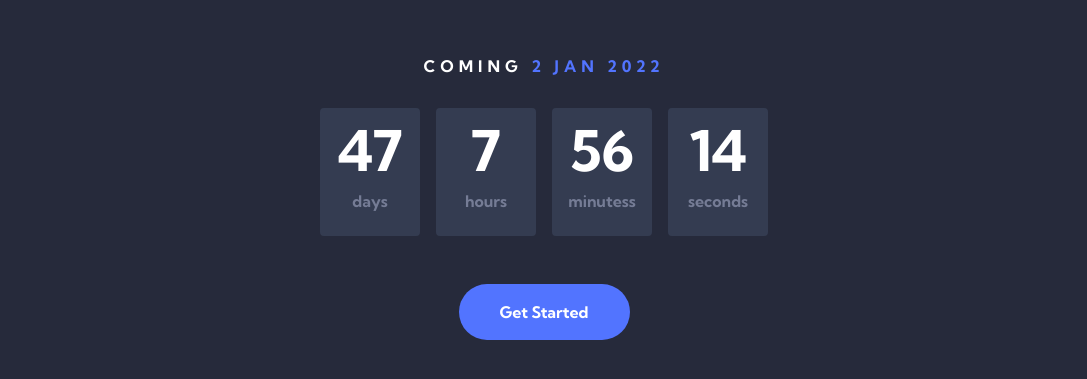
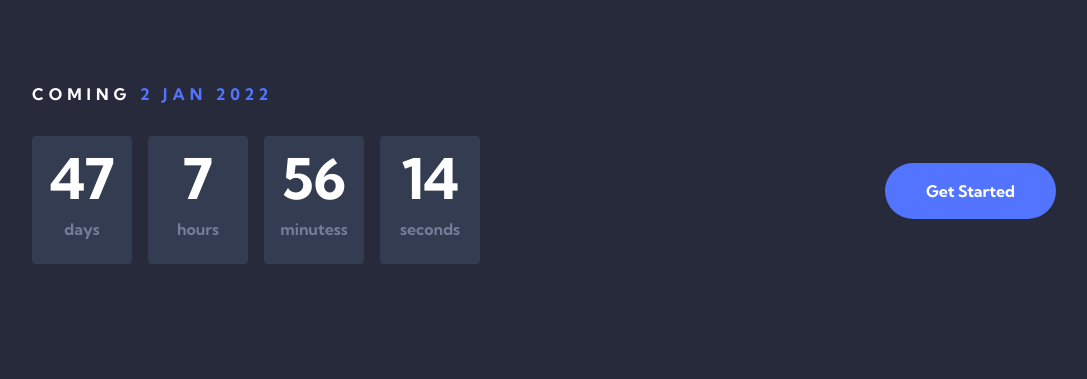
Before and after one commit to Jason-Donmoyer/Countdown-Timer-Component, a plain HTML site: page index.html in a window 1280 px wide. Shown: the part 205-584 px from the top of the page, without its empty margins (96-1183 px from the left). Drawn offline with Linux system fonts and the light colour scheme.

Commit message:
HTML and CSS: -HTML: --added container for timer items to allow foir desktop styling -CSS: --tablet styles complete --desktop styles complete

```diff
--- a/css/styles.css
+++ b/css/styles.css
@@ -214,6 +214,34 @@ body {
 
 @media screen and (min-width: 1050px) {
 
+
+  /* Countdown Container*/
+  .countdown-container {
+    flex-direction: row;
+    align-items: center;
+    width: 100vw;
+  }
+
+
+  /* Countdown Copy Container */
+  .countdown-copy-container {
+    width: 28rem;
+    margin-left: 10%;
+  }
+
+
+  /* Countdown Container Heading */
+  .countdown-container-heading {
+    text-align: left;
+  }
+
+
+  /* Get Started Button */
+  .get-started-btn {
+    margin-right: 10%;
+  }
+
+
   /* Get Started Button Hover State */
   .get-started-btn:hover {
     background-color: var(--light-blue);
--- a/index.html
+++ b/index.html
@@ -13,6 +13,7 @@
 <body>
   <main class="main-container">
     <article class="countdown-container">
+      <div class="countdown-copy-container">
         <h3 class="countdown-container-heading">COMING <span id="countdown-date-heading" class="countdown-container-heading-date">4 NOV 2020</span></h3>
 
         <div class="countdown-timer-container">
@@ -36,6 +37,7 @@
             <p class="timer-copy">seconds</p>
           </div>
         </div>
+      </div>
 
       <button id="get-started-btn" class="btn get-started-btn">Get Started</button>
     </article>
```
Lines whose indentation alone changed are shown as unchanged.
